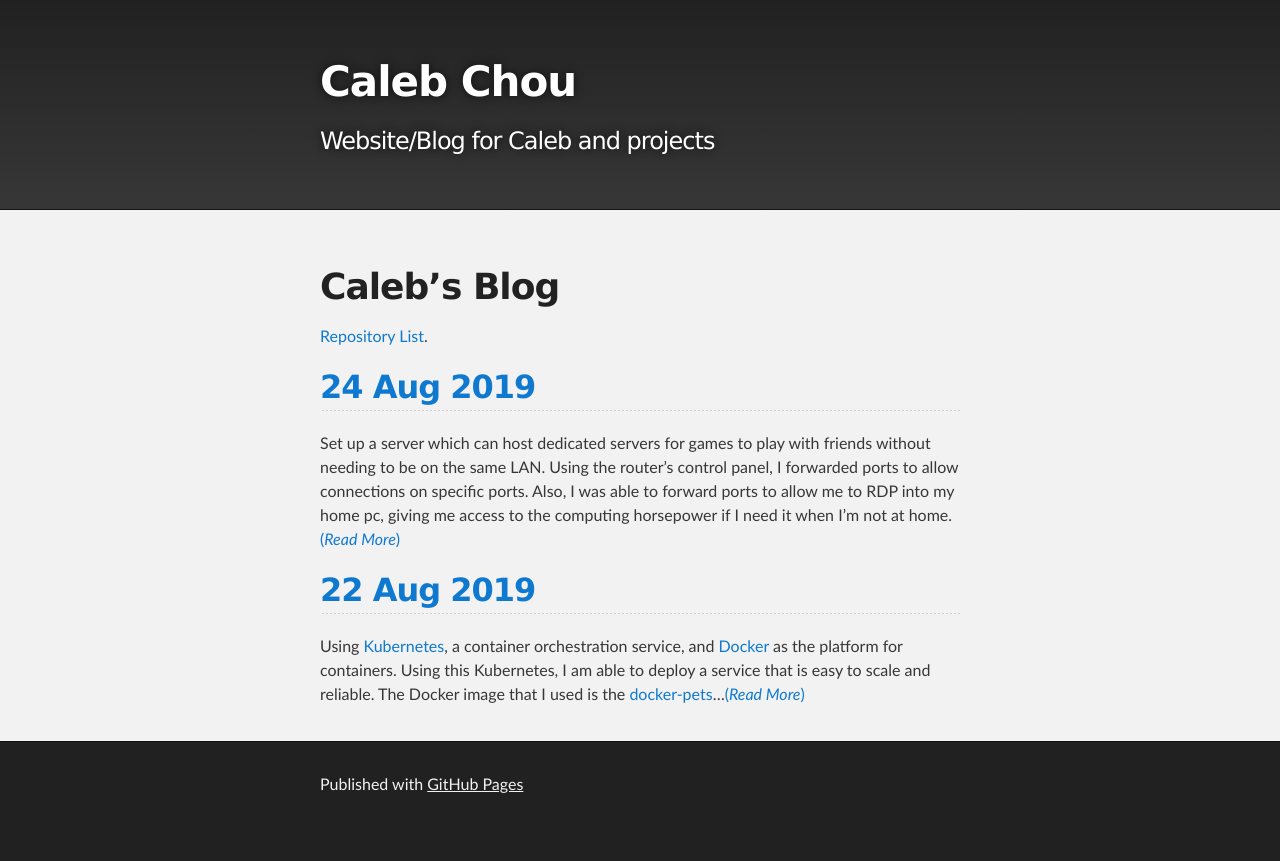
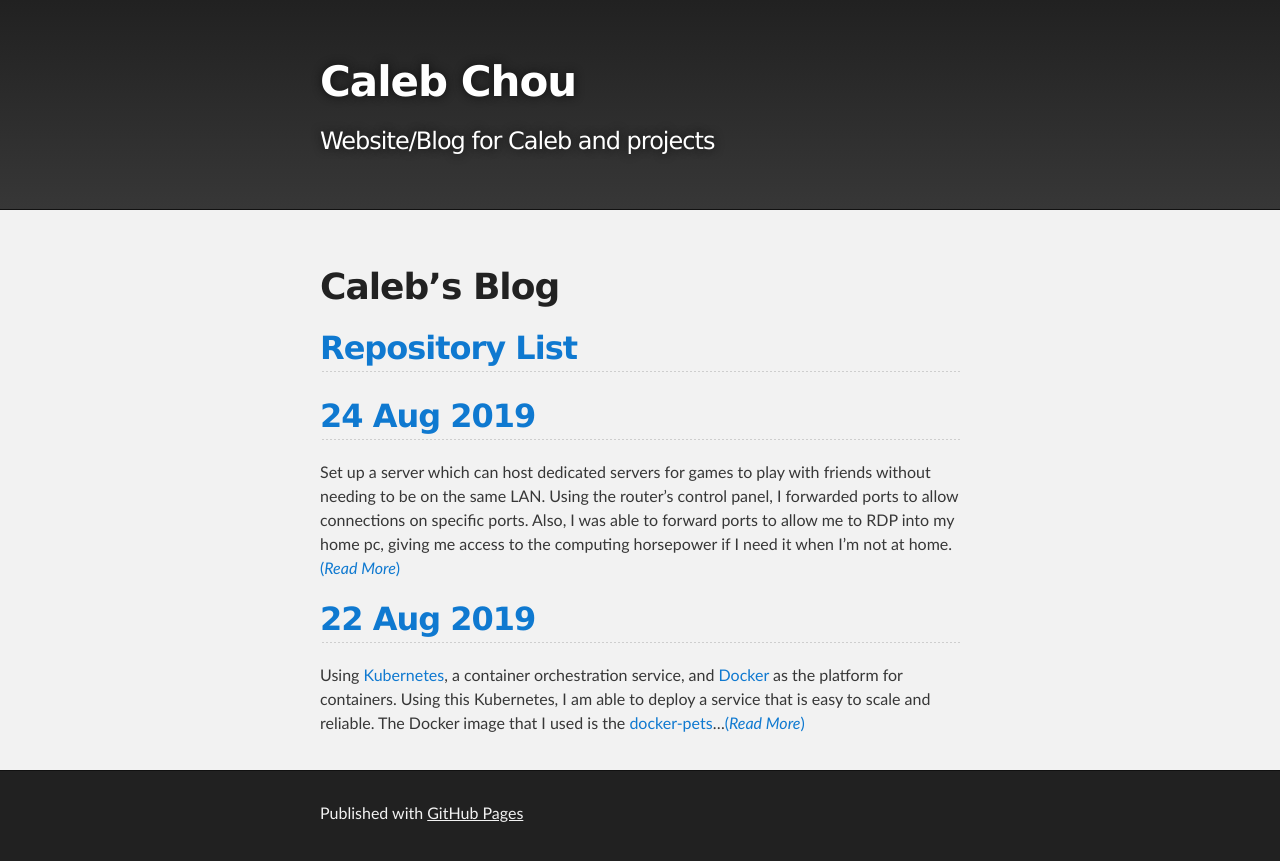
Before and after one commit to caleb-chou/caleb-chou.github.io, a Jekyll site: the page built from index.md, in a window 1280 px wide. Shown: the top 861 px of the page. Built offline with Jekyll 4.4.1, drawn with Linux system fonts in a browser that asks for light colours; our own code applies the rules of GitHub Pages for plain Markdown files.

```diff
--- a/index.md
+++ b/index.md
@@ -4,7 +4,7 @@ layout: default
 
 # Caleb's Blog
 
-[Repository List](./repo-list.html).
+## [Repository List](./repo-list.html)
 
 ## [24 Aug 2019](./blogs/24082019.html)
 
```
